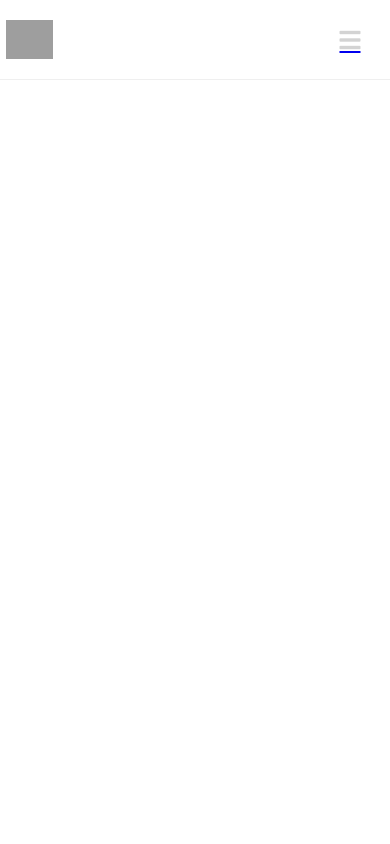
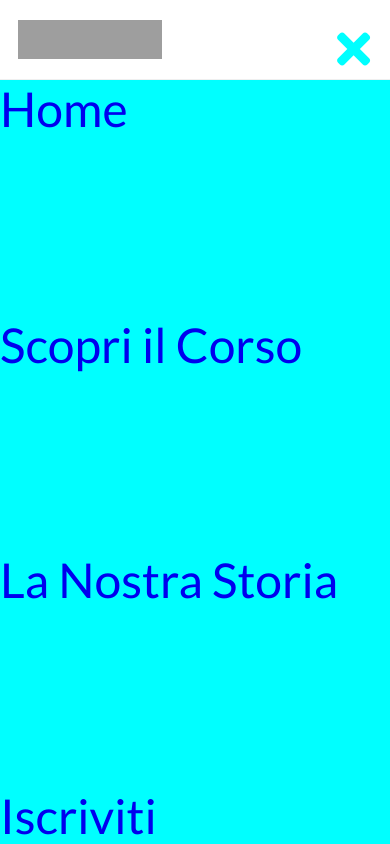
Before and after one commit to AlexMato83/js-jq-hamburger, a plain HTML site: page hamburger2/index.html in a window 390 px wide. Both pictures are taken after a click on the icon 350 px from the left and 40 px from the top of the page. Drawn offline with nearby package versions, Linux system fonts and the light colour scheme; grey boxes are pictures that could not be loaded.

Commit message:
ex completato

```diff
--- a/hamburger/style.css
+++ b/hamburger/style.css
@@ -68,6 +68,7 @@ header {
     justify-content: space-around;
     align-items: flex-start;
     list-style: none;
+    background-color: aqua;
 }
 .hamburger-menu ul li a {
     color: white;
--- a/hamburger2/main.js
+++ b/hamburger2/main.js
@@ -1,10 +1,14 @@
-$(".fas.fa-bars").click(
+var burgerino = $(".fas.fa-bars");
+var crocetta = $(".fas.fa-times");
+burgerino.click(
   function(){
-    $(".hamburger-menu").show();
+    burgerino.hide();
+    $("#hamburger-menu").show();
   }
 )
-$(".fas.fa-times").click(
+crocetta.click(
   function(){
-    $(".hamburger-menu").hide();
+    burgerino.show();
+    $("#hamburger-menu").hide();
   }
 )
--- a/hamburger2/style.css
+++ b/hamburger2/style.css
@@ -16,7 +16,7 @@ header {
 
 #logo {
   height: 100%;
-  width: 15%;
+  width: 180px;
   display: flex;
   justify-content: center;
   align-items: center;
@@ -27,7 +27,7 @@ header {
 }
 
 #navigazione {
-  width: 40%;
+  width: 540px;
   height: 100%;
   display: flex;
   justify-content: center;
@@ -83,11 +83,26 @@ header {
   position: absolute;
   right: 20px;
   top: 20px;
-  color: white;
+  color: aqua;
   font-size: 35px;
   text-decoration: none;
 }
+#hamburger-menu ul {
+    display: flex;
+    flex-direction: column;
+    justify-content: space-between;
 
+    height: calc(100vh - 80px);
+    width: 100vw;
+    position: absolute;
+    top: 80px;
+    left: 0;
+    background-color: aqua;
+}
+#hamburger-menu a {
+  font-size:-webkit-xxx-large;
+  text-decoration: none;
+}
 @media screen and (max-width: 1000px){
 
    #hamburger {
```
Also changed, not shown: hamburger/main.js (+9 -4 lines).
